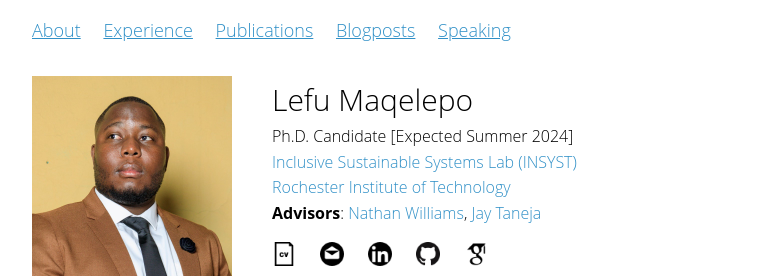
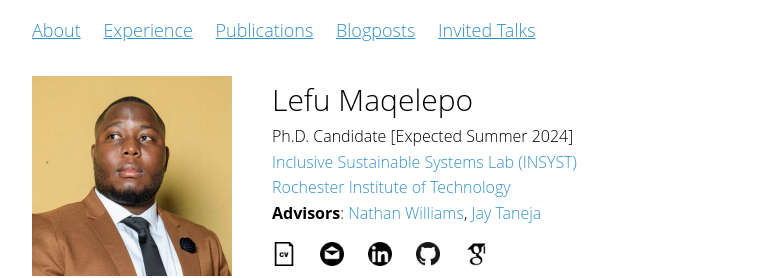
Before and after one commit to ljmaqele/ljmaqele.github.io, a Jekyll site: the page built from index.md, in a window 1280 px wide and 900 px high. Shown: the top 278 px of the window, without its empty margins (256-1023 px from the left). Built offline with Jekyll 4.4.1, drawn with Linux system fonts in a browser that asks for light colours; our own code applies the rules of GitHub Pages for plain Markdown files.

Commit message:
Update nav.yml

```diff
--- a/_data/nav.yml
+++ b/_data/nav.yml
@@ -10,5 +10,5 @@
 - name: "Blogposts"
   link: "#blogposts"
 
-- name: "Speaking"
-  link: "#speaking"
+- name: "Invited Talks"
+  link: "#invited talks"
```
